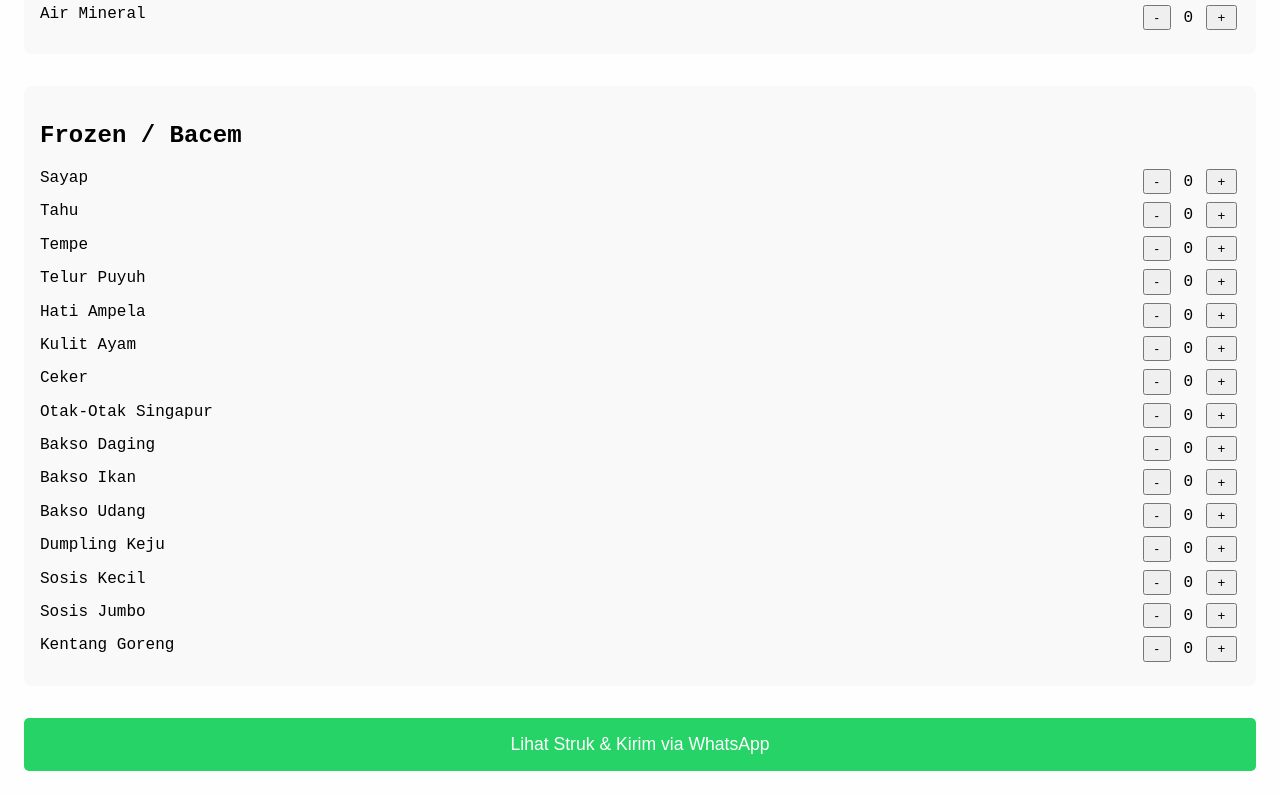
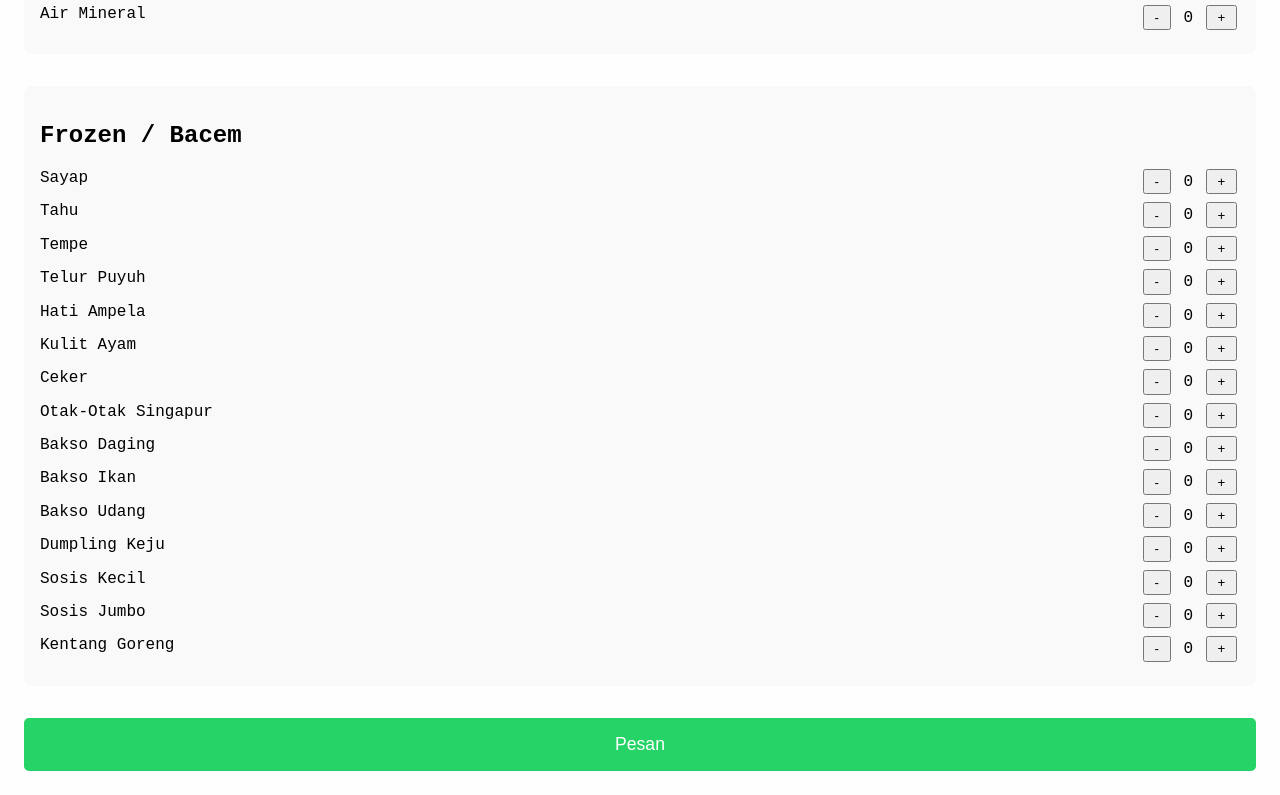
Before and after one commit to Akbaradriandi182/Angkringan-Omahan, a plain HTML site: page index.html in a window 1280 px wide. Shown: the part 1298-2093 px from the top of the page. Drawn offline with nearby package versions, Linux system fonts and the light colour scheme.

Commit message:
Update index.html

```diff
--- a/index.html
+++ b/index.html
@@ -81,7 +81,7 @@
     <div id="menu-frozen"></div>
   </div>
 
-  <button class="order-btn" onclick="generateStruk()">Lihat Struk & Kirim via WhatsApp</button>
+  <button class="order-btn" onclick="generateStruk()">Pesan</button>
 
   <script src="https://cdnjs.cloudflare.com/ajax/libs/jspdf/2.5.1/jspdf.umd.min.js"></script>
   <script>
```
